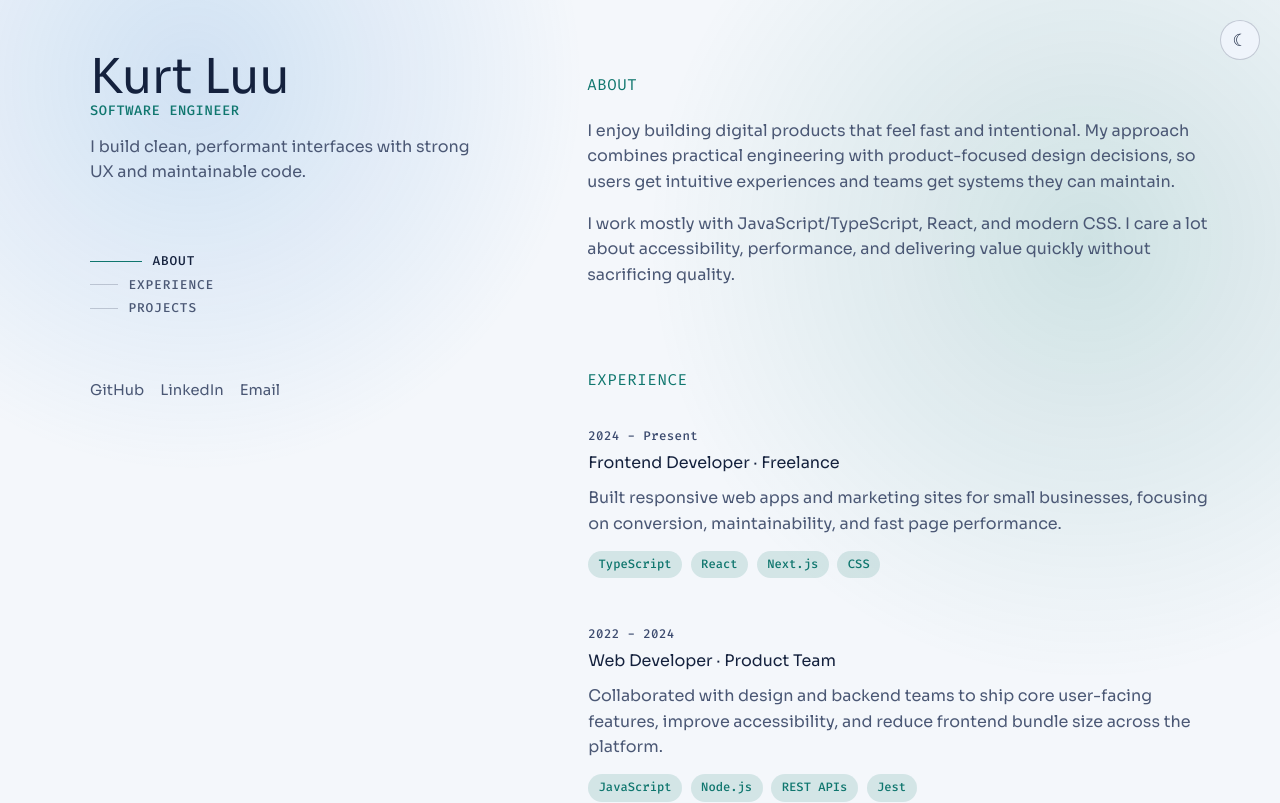
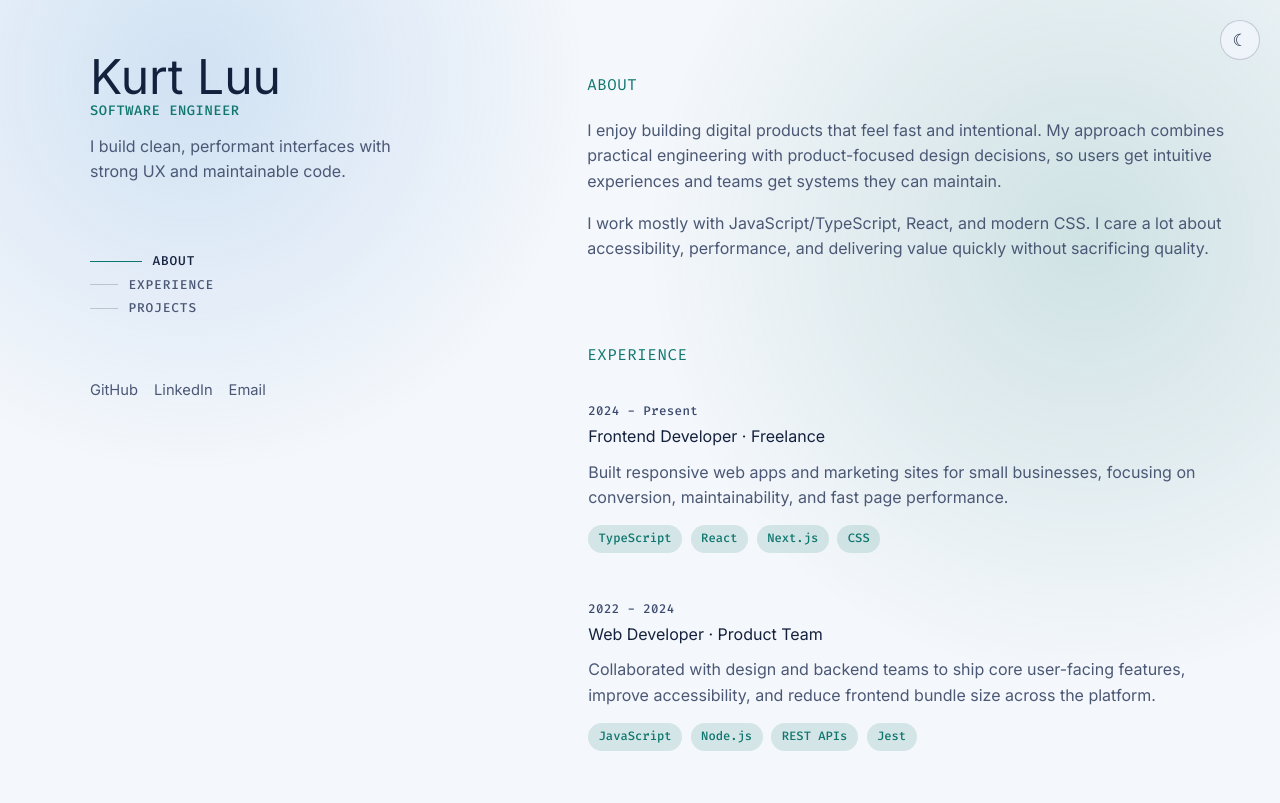
Before and after one commit to kurtluu/portfolio, a React (Vite) app in the folder react-ts-site/: page / in a window 1280 px wide. Shown: the top 803 px of the page. Built offline with nearby package versions, Linux system fonts and the light colour scheme.

Commit message:
Switch primary portfolio font to Inter

```diff
--- a/react-ts-site/index.html
+++ b/react-ts-site/index.html
@@ -7,7 +7,7 @@
     <meta name="description" content="Kurt's portfolio website built with React and TypeScript" />
     <link rel="preconnect" href="https://fonts.googleapis.com" />
     <link rel="preconnect" href="https://fonts.gstatic.com" crossorigin />
-    <link href="https://fonts.googleapis.com/css2?family=Sora:wght@400;500;600;700;800&family=Fira+Code:wght@400;500&display=swap" rel="stylesheet" />
+    <link href="https://fonts.googleapis.com/css2?family=Inter:wght@400;500;600;700;800&family=Fira+Code:wght@400;500&display=swap" rel="stylesheet" />
   </head>
   <body>
     <div id="root"></div>
--- a/react-ts-site/src/styles.css
+++ b/react-ts-site/src/styles.css
@@ -42,7 +42,7 @@ body {
   min-height: 100vh;
   background: var(--bg);
   color: var(--text);
-  font-family: "Sora", sans-serif;
+  font-family: "Inter", sans-serif;
   line-height: 1.6;
   transition: background-color 0.25s ease, color 0.25s ease;
 }
```
